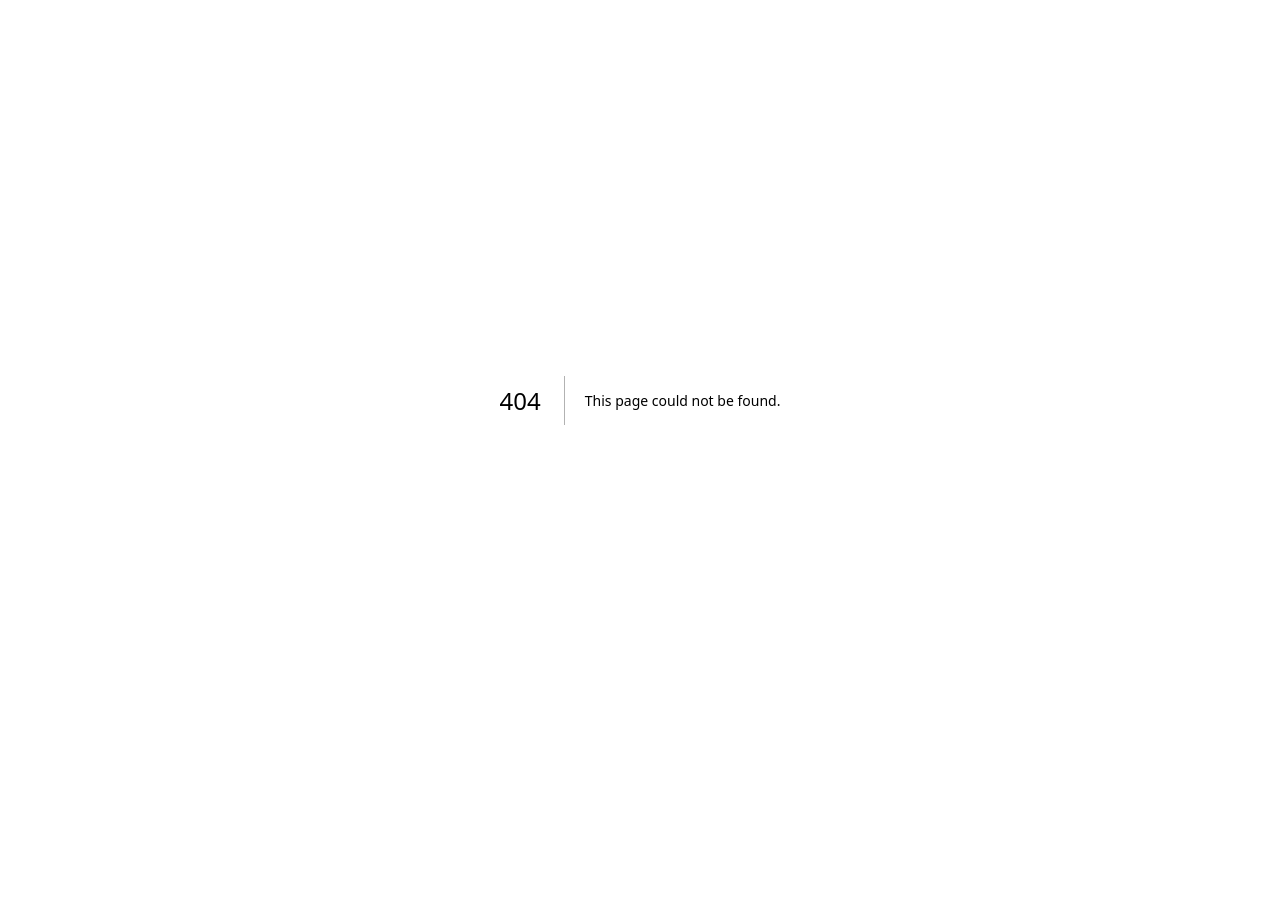
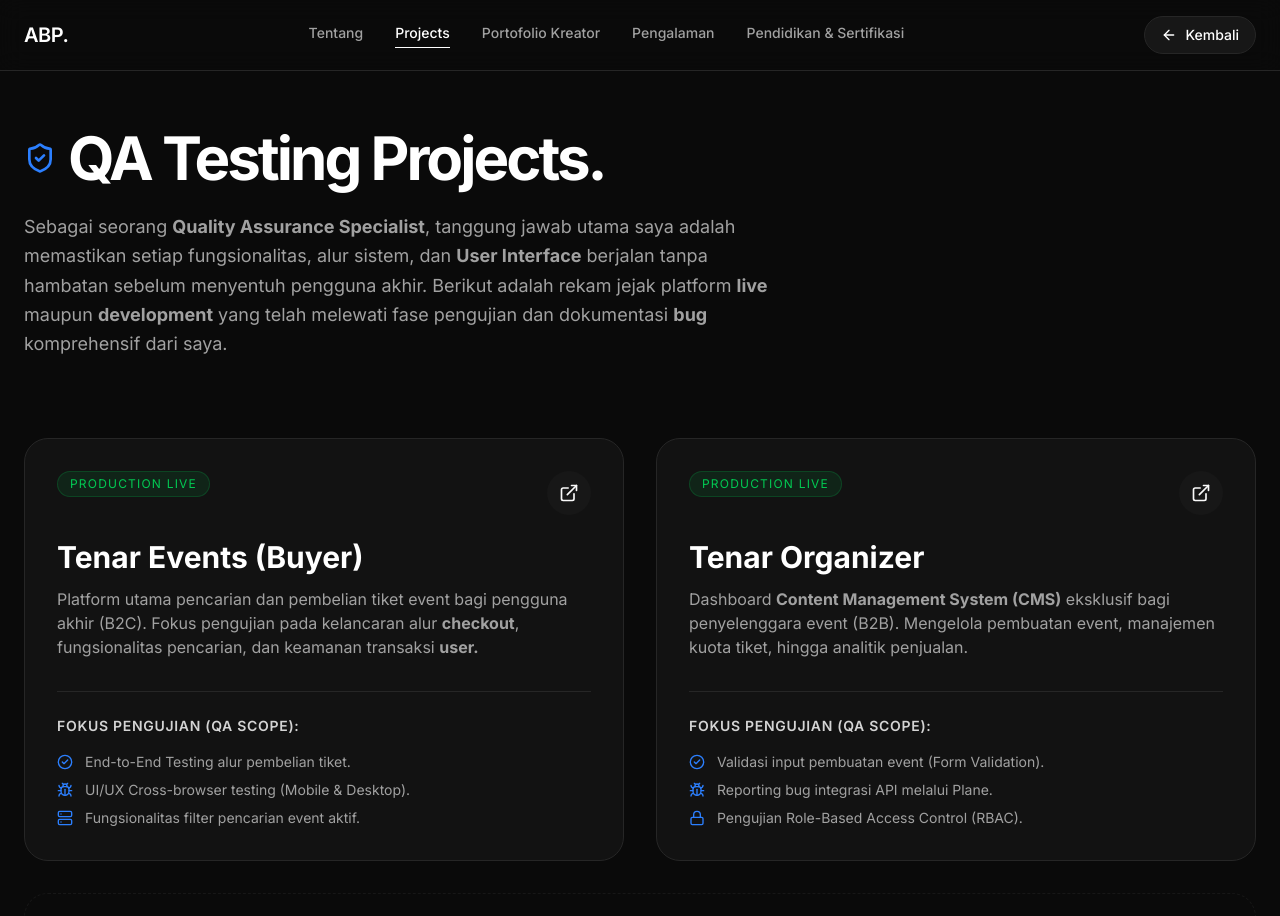
Before and after one commit to aprilliobintang284/portfolio-aprillio, a Next.js app: page /projects in a window 1280 px wide. Before the commit this address had no page. Shown: the top 916 px of the page. Before the commit the page ends 800 px from the top, so only its background shows below. Built offline with nearby package versions, Linux system fonts and the light colour scheme.

Commit message:
update page projects

```diff
--- a/app/page.tsx
+++ b/app/page.tsx
@@ -60,6 +60,7 @@
           <div className="text-xl font-semibold tracking-tight text-white">ABP.</div>
         <div className="hidden md:flex space-x-8 text-sm font-medium text-neutral-400">
             <a href="#about" className="hover:text-white transition-colors">Tentang</a>
+            <a href="/projects" className="text-white border-b border-white pb-1">Projects</a>
             <a href="#creator" className="hover:text-white transition-colors">Portofolio Kreator</a>
             <a href="#experience" className="hover:text-white transition-colors">Pengalaman</a>
             <a href="#education" className="hover:text-white transition-colors">Pendidikan & Sertifikasi</a>
@@ -170,7 +171,7 @@
             <h4 className="text-2xl font-bold text-white mb-8">Top Performing Campaigns</h4>
             <div className="grid md:grid-cols-3 gap-6">
                 {[
-                    { title: "Sir Pai Kontrak Darah", views: "581,600", link: "https://www.tiktok.com/@scarawanderr/video/7565946037865549063" },
+                    { title: "Cinematic Review Milady Swaampser", views: "198,000", link: "https://www.tiktok.com/@scarawanderr/video/7565946037865549063" },
                     { title: "Epic Defeated Moment", views: "471,400", link: "https://vt.tiktok.com/ZSHhhM7mg/" },
                     { title: "the charm of Onic HoK players", views: "367,700", link: "https://www.tiktok.com/@scarawanderr/video/7510189240261643528" }
                 ].map((vid) => (
--- /dev/null
+++ b/app/projects/page.tsx
@@ -0,0 +1,116 @@
+"use client";
+
+import { motion } from "framer-motion";
+import { ArrowLeft, ExternalLink, ShieldCheck, Bug, CheckCircle2, Server, Lock } from "lucide-react";
+import Link from "next/link";
+
+export default function Projects() {
+  // Kata 'ease' dihapus agar TypeScript tidak error
+  const fadeInUp = {
+    hidden: { opacity: 0, y: 40 },
+    visible: { opacity: 1, y: 0, transition: { duration: 0.8 } },
+  };
+
+  return (
+    <div className="bg-neutral-950 text-neutral-50 min-h-screen font-sans selection:bg-white selection:text-black">
+
+      {/* Navbar Khusus Page Project */}
+      <nav className="fixed top-0 w-full z-40 bg-neutral-950/80 backdrop-blur-md border-b border-neutral-800">
+        <div className="max-w-7xl mx-auto px-6 py-4 flex justify-between items-center">
+          <Link href="/" className="text-xl font-semibold tracking-tight text-white hover:opacity-80 transition-opacity">ABP.</Link>
+          <div className="hidden md:flex space-x-8 text-sm font-medium text-neutral-400">
+            <Link href="/#about" className="hover:text-white transition-colors">Tentang</Link>
+            <Link href="/projects" className="text-white border-b border-white pb-1">Projects</Link>
+            <Link href="/#creator" className="hover:text-white transition-colors">Portofolio Kreator</Link>
+            <Link href="/#experience" className="hover:text-white transition-colors">Pengalaman</Link>
+            <a href="/#education" className="hover:text-white transition-colors">Pendidikan & Sertifikasi</a>
+          </div>
+          <Link href="/" className="text-sm font-medium flex items-center gap-2 bg-neutral-900 border border-neutral-800 text-white px-4 py-2 rounded-full hover:bg-neutral-800 transition-colors">
+            <ArrowLeft className="w-4 h-4" /> Kembali
+          </Link>
+        </div>
+      </nav>
+
+      <main className="pt-32 pb-32 px-6 max-w-7xl mx-auto">
+        {/* Header Section */}
+        <motion.div initial="hidden" animate="visible" variants={fadeInUp} className="max-w-3xl mb-20">
+          <div className="flex items-center gap-3 mb-6">
+            <ShieldCheck className="w-8 h-8 text-blue-500" />
+            <h1 className="text-5xl md:text-6xl font-bold tracking-tighter text-white">QA Testing Projects.</h1>
+          </div>
+          <p className="text-neutral-400 text-lg leading-relaxed">
+            Sebagai seorang <strong>Quality Assurance Specialist</strong>, tanggung jawab utama saya adalah memastikan setiap fungsionalitas, alur sistem, dan <strong>User Interface</strong> berjalan tanpa hambatan sebelum menyentuh pengguna akhir.
+            Berikut adalah rekam jejak platform <strong>live</strong> maupun <strong>development</strong> yang telah melewati fase pengujian dan dokumentasi <strong>bug</strong> komprehensif dari saya.
+          </p>
+        </motion.div>
+
+        {/* Project Grid */}
+        <div className="grid lg:grid-cols-2 gap-8">
+
+          {/* Project 1: Tenar Events (Production) */}
+          <motion.div initial="hidden" animate="visible" variants={fadeInUp} className="bg-[#121212] border border-neutral-800 rounded-3xl p-8 hover:border-blue-500/50 transition-all group flex flex-col">
+            <div className="flex justify-between items-start mb-6">
+              <span className="px-3 py-1 bg-green-500/10 text-green-500 border border-green-500/20 text-xs font-mono uppercase tracking-widest rounded-full">Production Live</span>
+              <a href="https://tenar.events/" target="_blank" rel="noreferrer" className="p-3 bg-neutral-900 rounded-full group-hover:bg-blue-500 group-hover:text-white transition-colors">
+                <ExternalLink className="w-5 h-5" />
+              </a>
+            </div>
+            <h3 className="text-3xl font-bold text-white mb-3">Tenar Events (Buyer)</h3>
+            <p className="text-neutral-400 mb-8 flex-grow">
+              Platform utama pencarian dan pembelian tiket event bagi pengguna akhir (B2C). Fokus pengujian pada kelancaran alur <strong>checkout</strong>, fungsionalitas pencarian, dan keamanan transaksi <strong>user.</strong>
+            </p>
+
+            <div className="space-y-3 pt-6 border-t border-neutral-800">
+              <h4 className="text-sm font-semibold text-neutral-300 uppercase tracking-wider mb-4">Fokus Pengujian (QA Scope):</h4>
+              <ul className="space-y-2">
+                <li className="flex items-start gap-3 text-sm text-neutral-400"><CheckCircle2 className="w-4 h-4 text-blue-500 shrink-0 mt-0.5" /> End-to-End Testing alur pembelian tiket.</li>
+                <li className="flex items-start gap-3 text-sm text-neutral-400"><Bug className="w-4 h-4 text-blue-500 shrink-0 mt-0.5" /> UI/UX Cross-browser testing (Mobile & Desktop).</li>
+                <li className="flex items-start gap-3 text-sm text-neutral-400"><Server className="w-4 h-4 text-blue-500 shrink-0 mt-0.5" /> Fungsionalitas filter pencarian event aktif.</li>
+              </ul>
+            </div>
+          </motion.div>
+
+          {/* Project 2: Tenar Organizer */}
+          <motion.div initial="hidden" animate="visible" variants={fadeInUp} className="bg-[#121212] border border-neutral-800 rounded-3xl p-8 hover:border-blue-500/50 transition-all group flex flex-col">
+            <div className="flex justify-between items-start mb-6">
+                           <span className="px-3 py-1 bg-green-500/10 text-green-500 border border-green-500/20 text-xs font-mono uppercase tracking-widest rounded-full">Production Live</span>
+              <a href="https://organizer.tenar.events/" target="_blank" rel="noreferrer" className="p-3 bg-neutral-900 rounded-full group-hover:bg-blue-500 group-hover:text-white transition-colors">
+                <ExternalLink className="w-5 h-5" />
+              </a>
+            </div>
+            <h3 className="text-3xl font-bold text-white mb-3">Tenar Organizer</h3>
+            <p className="text-neutral-400 mb-8 flex-grow">
+              Dashboard <strong>Content Management System (CMS)</strong> eksklusif bagi penyelenggara event (B2B). Mengelola pembuatan event, manajemen kuota tiket, hingga analitik penjualan.
+            </p>
+
+            <div className="space-y-3 pt-6 border-t border-neutral-800">
+              <h4 className="text-sm font-semibold text-neutral-300 uppercase tracking-wider mb-4">Fokus Pengujian (QA Scope):</h4>
+              <ul className="space-y-2">
+                <li className="flex items-start gap-3 text-sm text-neutral-400"><CheckCircle2 className="w-4 h-4 text-blue-500 shrink-0 mt-0.5" /> Validasi input pembuatan event (Form Validation).</li>
+                <li className="flex items-start gap-3 text-sm text-neutral-400"><Bug className="w-4 h-4 text-blue-500 shrink-0 mt-0.5" /> Reporting bug integrasi API melalui Plane.</li>
+                <li className="flex items-start gap-3 text-sm text-neutral-400"><Lock className="w-4 h-4 text-blue-500 shrink-0 mt-0.5" /> Pengujian Role-Based Access Control (RBAC).</li>
+              </ul>
+            </div>
+          </motion.div>
+
+          {/* Project 3: Payment Gateway (Coming Soon) */}
+          <motion.div initial="hidden" animate="visible" variants={fadeInUp} className="bg-neutral-950 border border-neutral-900 border-dashed rounded-3xl p-8 flex flex-col justify-center items-center text-center lg:col-span-2 py-16">
+            <div className="p-4 bg-neutral-900 rounded-full mb-4">
+              <Lock className="w-8 h-8 text-neutral-500" />
+            </div>
+            <h3 className="text-2xl font-bold text-neutral-400 mb-2">Payment Gateway MVP </h3>
+            <p className="text-neutral-600 max-w-lg mx-auto mb-4">
+              Pengujian integrasi sistem pembayaran otomatis. Saat ini masih dalam tahap <strong>development</strong> internal dan persiapan rilis ke <strong>production</strong>.
+            </p>
+            <span className="px-4 py-1.5 bg-neutral-900 text-neutral-500 text-xs font-mono uppercase tracking-widest rounded-full">In Progress</span>
+          </motion.div>
+
+        </div>
+      </main>
+
+      <footer className="border-t border-neutral-900 py-8 text-center text-neutral-700 text-xs bg-[#0a0a0a]">
+        <p>© {new Date().getFullYear()} Aprillio Bintang Perdana.</p>
+      </footer>
+    </div>
+  );
+}
```
